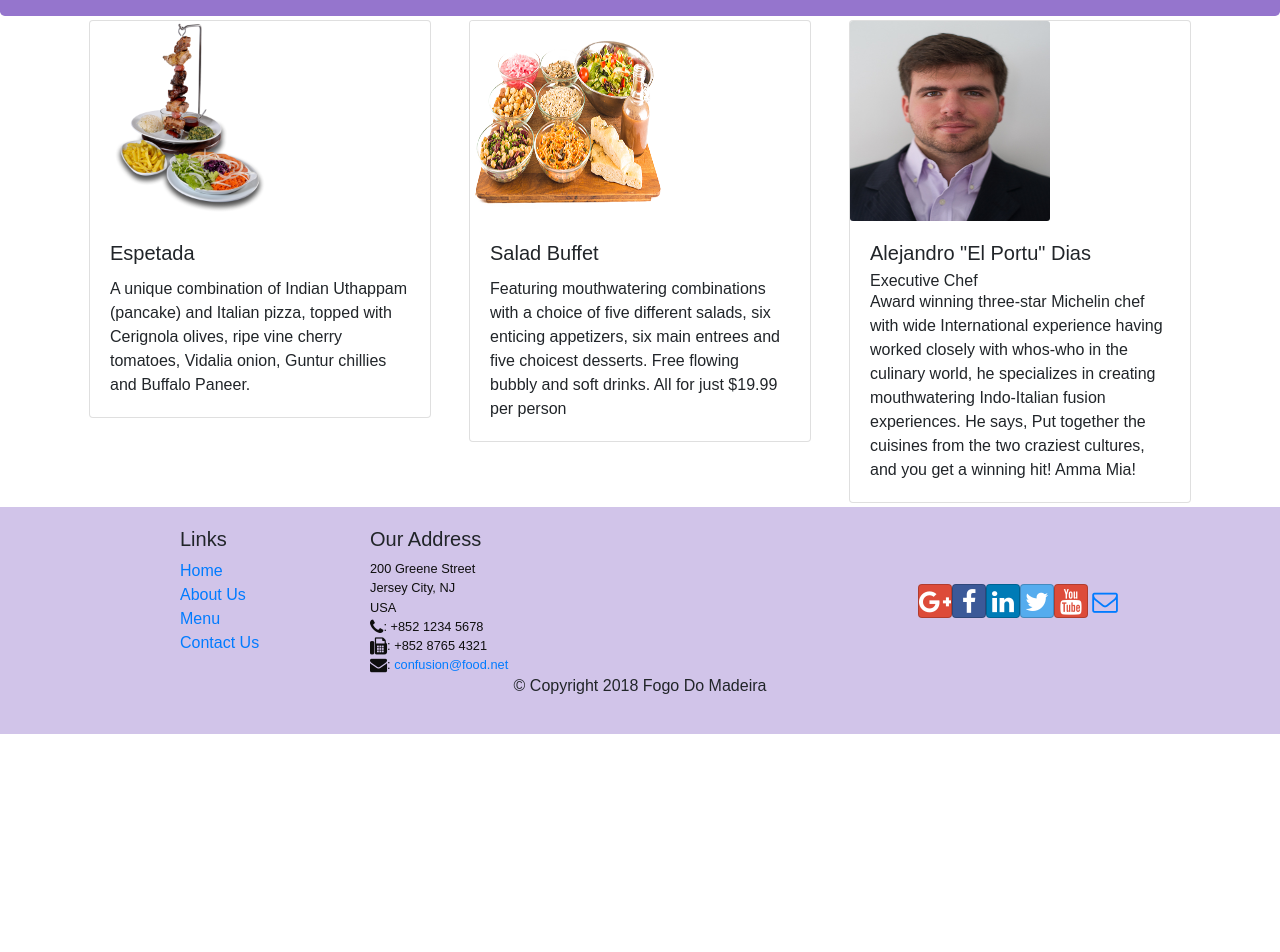
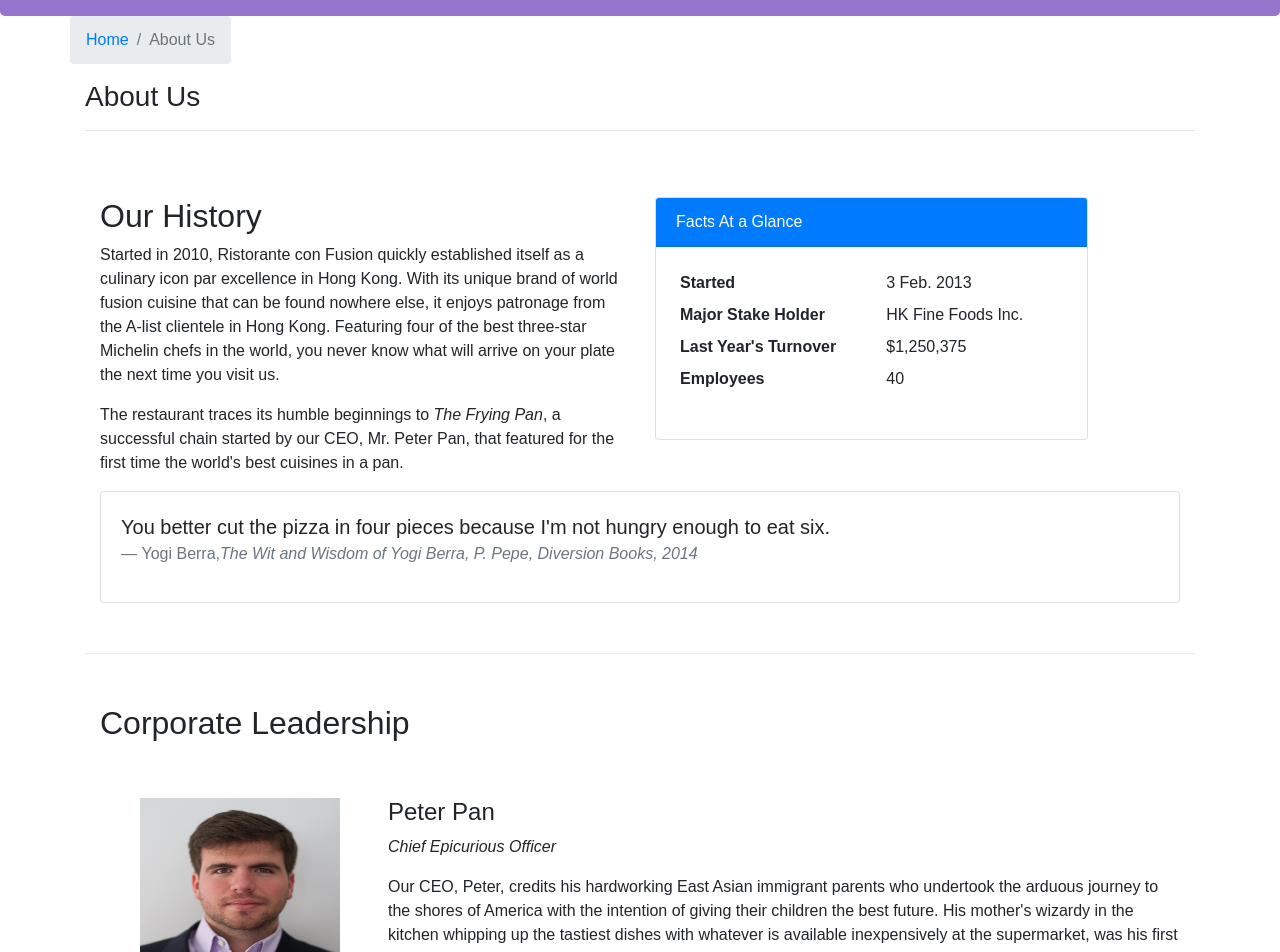
Before and after one commit to amarap/fogo-do-madeira, a React (Create React App) app: page /aboutus in a window 1280 px wide. Before the commit this address led to /home. Shown: the part 320-1272 px from the top of the page. Before the commit the page ends 1054 px from the top, so only its background shows below. Built offline with nearby package versions, Linux system fonts and the light colour scheme.

Commit message:
Week 2 Assignment

```diff
--- /dev/null
+++ b/src/components/AboutComponent.js
@@ -0,0 +1,97 @@
+import React from 'react';
+import { Breadcrumb, BreadcrumbItem, Card, CardBody, CardHeader, Media } from 'reactstrap';
+import { Link } from 'react-router-dom';
+
+const RenderLeader = ({leader}) => {
+    return (
+        <Media tag="li">
+          <Media left middle>
+              <Media object className="imagen" src={leader.image} alt={leader.name} />
+          </Media>
+          <Media body className="ml-5">
+            <Media heading>{leader.name}</Media>
+            <p><em>{leader.designation}</em></p>
+            <p>{leader.description}</p>
+          </Media>
+        </Media>
+    );
+}
+
+
+function About(props) {
+
+    const leaders = props.leaders.map((leader) => {
+        return (
+            <div key={leader.id}>
+                <br />
+                <RenderLeader leader={leader} />
+            </div>
+        );
+    });
+
+    return(
+        <div className="container">
+            <div className="row">
+                <Breadcrumb>
+                    <BreadcrumbItem><Link to="/home">Home</Link></BreadcrumbItem>
+                    <BreadcrumbItem active>About Us</BreadcrumbItem>
+                </Breadcrumb>
+                <div className="col-12">
+                    <h3>About Us</h3>
+                    <hr />
+                </div>
+            </div>
+            <div className="row row-content">
+                <div className="col-12 col-md-6">
+                    <h2>Our History</h2>
+                    <p>Started in 2010, Ristorante con Fusion quickly established itself as a culinary icon par excellence in Hong Kong. With its unique brand of world fusion cuisine that can be found nowhere else, it enjoys patronage from the A-list clientele in Hong Kong.  Featuring four of the best three-star Michelin chefs in the world, you never know what will arrive on your plate the next time you visit us.</p>
+                    <p>The restaurant traces its humble beginnings to <em>The Frying Pan</em>, a successful chain started by our CEO, Mr. Peter Pan, that featured for the first time the world's best cuisines in a pan.</p>
+                </div>
+                <div className="col-12 col-md-5">
+                    <Card>
+                        <CardHeader className="bg-primary text-white">Facts At a Glance</CardHeader>
+                        <CardBody>
+                            <dl className="row p-1">
+                                <dt className="col-6">Started</dt>
+                                <dd className="col-6">3 Feb. 2013</dd>
+                                <dt className="col-6">Major Stake Holder</dt>
+                                <dd className="col-6">HK Fine Foods Inc.</dd>
+                                <dt className="col-6">Last Year's Turnover</dt>
+                                <dd className="col-6">$1,250,375</dd>
+                                <dt className="col-6">Employees</dt>
+                                <dd className="col-6">40</dd>
+                            </dl>
+                        </CardBody>
+                    </Card>
+                </div>
+                <div className="col-12">
+                    <Card>
+                        <CardBody className="bg-faded">
+                            <blockquote className="blockquote">
+                                <p className="mb-0">You better cut the pizza in four pieces because
+                                    I'm not hungry enough to eat six.</p>
+                                <footer className="blockquote-footer">Yogi Berra,
+                                <cite title="Source Title">The Wit and Wisdom of Yogi Berra,
+                                    P. Pepe, Diversion Books, 2014</cite>
+                                </footer>
+                            </blockquote>
+                        </CardBody>
+                    </Card>
+                </div>
+            </div>
+            <div className="row row-content">
+                <div className="col-12">
+                    <h2>Corporate Leadership</h2>
+                </div>
+                <div className="col-12">
+                    <br />
+                    <Media list>
+                        {leaders}
+                    </Media>
+                </div>
+            </div>
+        </div>
+    );
+}
+
+export default About;
--- a/src/components/MainComponent.js
+++ b/src/components/MainComponent.js
@@ -9,6 +9,7 @@
 import Footer from './FooterComponent';
 import Contact from'./ContactComponent'
 import Home from './HomeComponent';
+import About from './AboutComponent';
 import { Switch, Route, Redirect} from 'react-router-dom';
 
 class Main extends Component {
@@ -48,6 +49,7 @@
                 <Route exact path="/contactus" component={Contact} />
                 <Route exact path="/menu" component={() => <Menu dishes={this.state.dishes} />} />
                 <Route path="/menu/:dishId" component={DishWithId} />
+                <Route path="/aboutus" component={() => <About leaders={this.state.leaders} />} />
                 <Redirect to="/home" />
             </Switch>
             <Footer />
```
